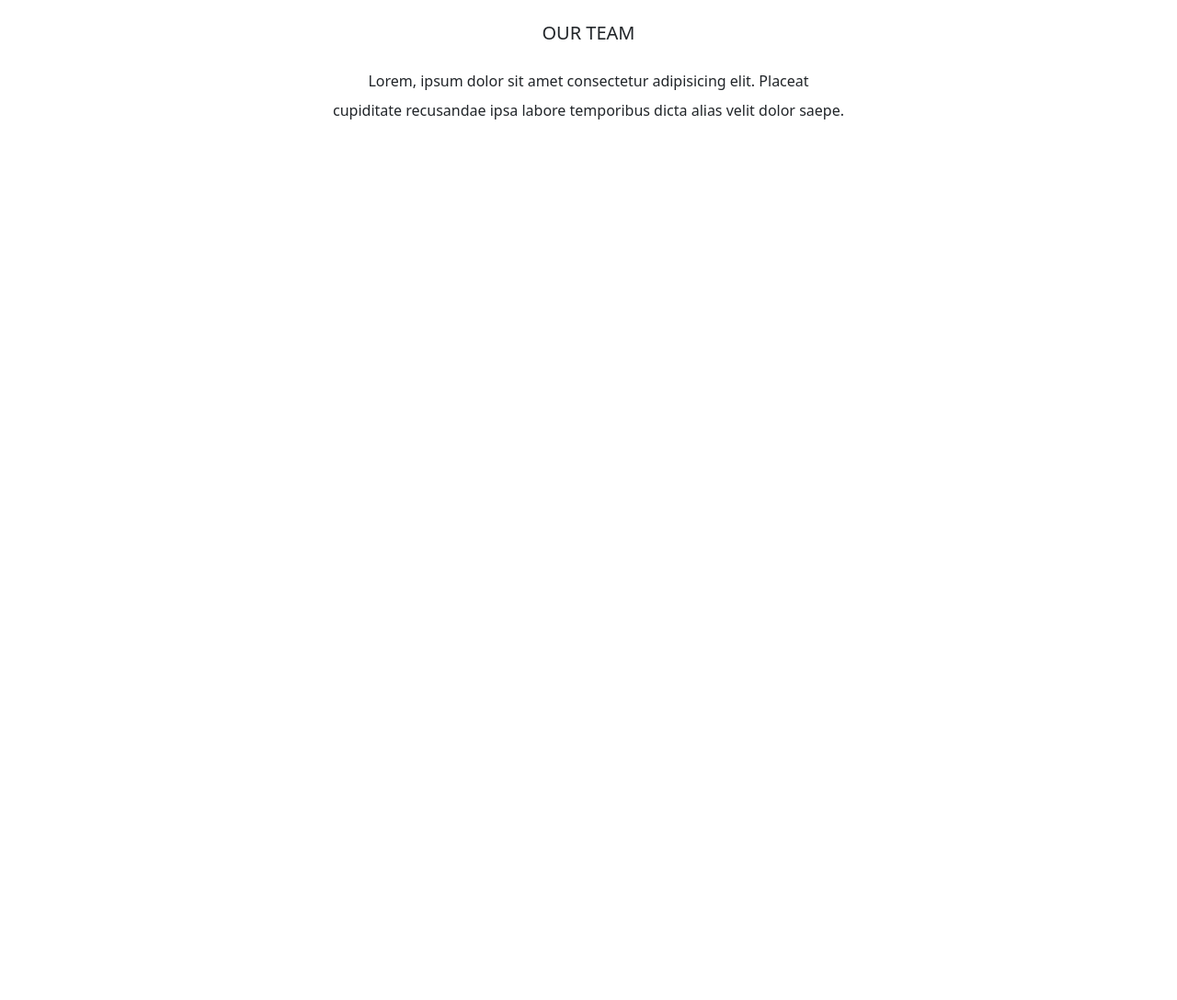
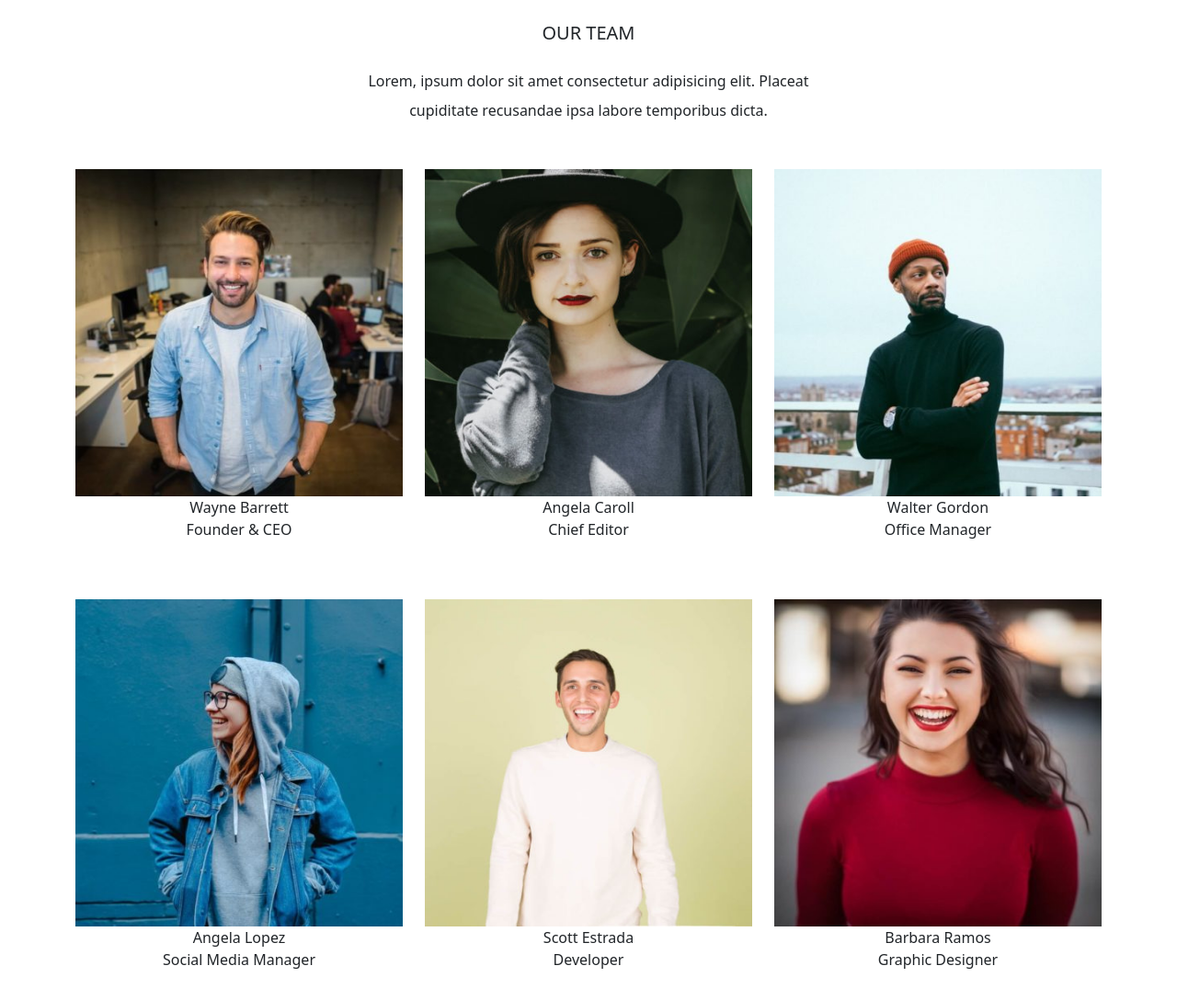
Before and after one commit to silviawolves/js-our-team, a plain HTML site: page index.html in a window 1280 px wide. Shown: the whole page at 92% size. Before the commit the page ends 800 px from the top, so only its background shows below. Drawn offline with nearby package versions, Linux system fonts and the light colour scheme.

Commit message:
milestone 2

```diff
--- a/index.html
+++ b/index.html
@@ -15,10 +15,11 @@
         <div class="container">
             <div class="text-center pt-4">
                 <h5 class="text-uppercase pb-3">Our team</h5>
-                <p class="lh-lg fw-light w-50 mx-auto">Lorem, ipsum dolor sit amet consectetur adipisicing elit. Placeat cupiditate recusandae ipsa labore temporibus dicta alias velit dolor saepe.</p>
+                <p class="lh-lg fw-light w-50 mx-auto">Lorem, ipsum dolor sit amet consectetur adipisicing elit. Placeat cupiditate recusandae ipsa labore temporibus dicta.</p>
 
-                <div class="team-container"></div>
+                <div id="team-container" class="row">
 
+                </div>
 
             </div>
         </div>
--- a/script.js
+++ b/script.js
@@ -1,59 +1,71 @@
 'use strict'
 
+//recupero l'elemento dove stampare l'elenco del team
+const teamContainer = document.getElementById('team-container')
+
+//creo array con oggetti singoli per ogni membro del team
 const membriTeam = [
     {
         nome: 'Wayne Barrett',
         ruolo: 'Founder & CEO',
-        foto : '',
+        foto : 'img/wayne-barnett-founder-ceo.jpg',
     },
     {
         nome: 'Angela Caroll',
         ruolo: 'Chief Editor',
-        foto : '',
+        foto : 'img/angela-caroll-chief-editor.jpg',
     },
     {
         nome: 'Walter Gordon',
         ruolo: 'Office Manager',
-        foto : '',
+        foto : 'img/walter-gordon-office-manager.jpg',
     },
     {
         nome: 'Angela Lopez',
         ruolo: 'Social Media Manager',
-        foto : '',
+        foto : 'img/angela-lopez-social-media-manager.jpg',
     },
     {
         nome: 'Scott Estrada',
         ruolo: 'Developer',
-        foto : '',
+        foto : 'img/scott-estrada-developer.jpg',
     },
     {
         nome: 'Barbara Ramos',
         ruolo: 'Graphic Designer',
-        foto : '',
+        foto : 'img/barbara-ramos-graphic-designer.jpg',
     }
 ]
 
+//ciclo nell'array per stampare i dettagli di ogni membro in console
 for (let i = 0; i < membriTeam.length; i++) {
     const membroSingolo = membriTeam[i]
     console.log(membroSingolo.nome, membroSingolo.ruolo, membroSingolo.foto)
+
+    const colTeam = document.createElement('div')
+    teamContainer.append(colTeam)
+    colTeam.classList.add('col-4')
+    const card = document.createElement('div')
+    colTeam.append(card)
+    card.classList.add('my-card')
+    card.innerHTML = `  <img src="${membroSingolo.foto}">
+                        <div>${membroSingolo.nome}</div>
+                        <div>${membroSingolo.ruolo}</div>
+                    `
 }
-
-
-
-
 
 
 
 /*
 Per la pagina ‘Chi siamo’ del nostro sito aziendale, dobbiamo sviluppare la sezione “Il nostro team”.
-Definiamo un array di oggetti che rappresentano i membri del team. X
-Ogni membro ha le informazioni necessarie per stampare la relativa card: Nome, Ruolo e Foto. X
+X Definiamo un array di oggetti che rappresentano i membri del team.
+X Ogni membro ha le informazioni necessarie per stampare la relativa card: Nome, Ruolo e Foto.
 
 Milestone 1:
-stampare in console l’elenco dei membri del team, scrivendo separatamente i dettagli di ciascun componente
+X stampare in console l’elenco dei membri del team, scrivendo separatamente i dettagli di ciascun componente
 
 Milestone 2:
-stampare i dati all’interno di un contenitore nella pagina html in modo dinamico, creando per ciascun membro del team un elemento html che conterrà i suoi dati.
+X stampare i dati all’interno di un contenitore nella pagina html in modo dinamico, creando per ciascun membro del team un elemento html che conterrà i suoi dati.
 
 BONUS:
 stilizziamo la sezione realizzando le card di ciascun membro del team, come nel mockup allegato.
--- a/style.css
+++ b/style.css
@@ -0,0 +1,8 @@
+.my-card {
+    padding: 2rem 0;
+}
+
+#team-container img {
+    width: 100%;
+    aspect-ratio: 1/1;
+}
```
